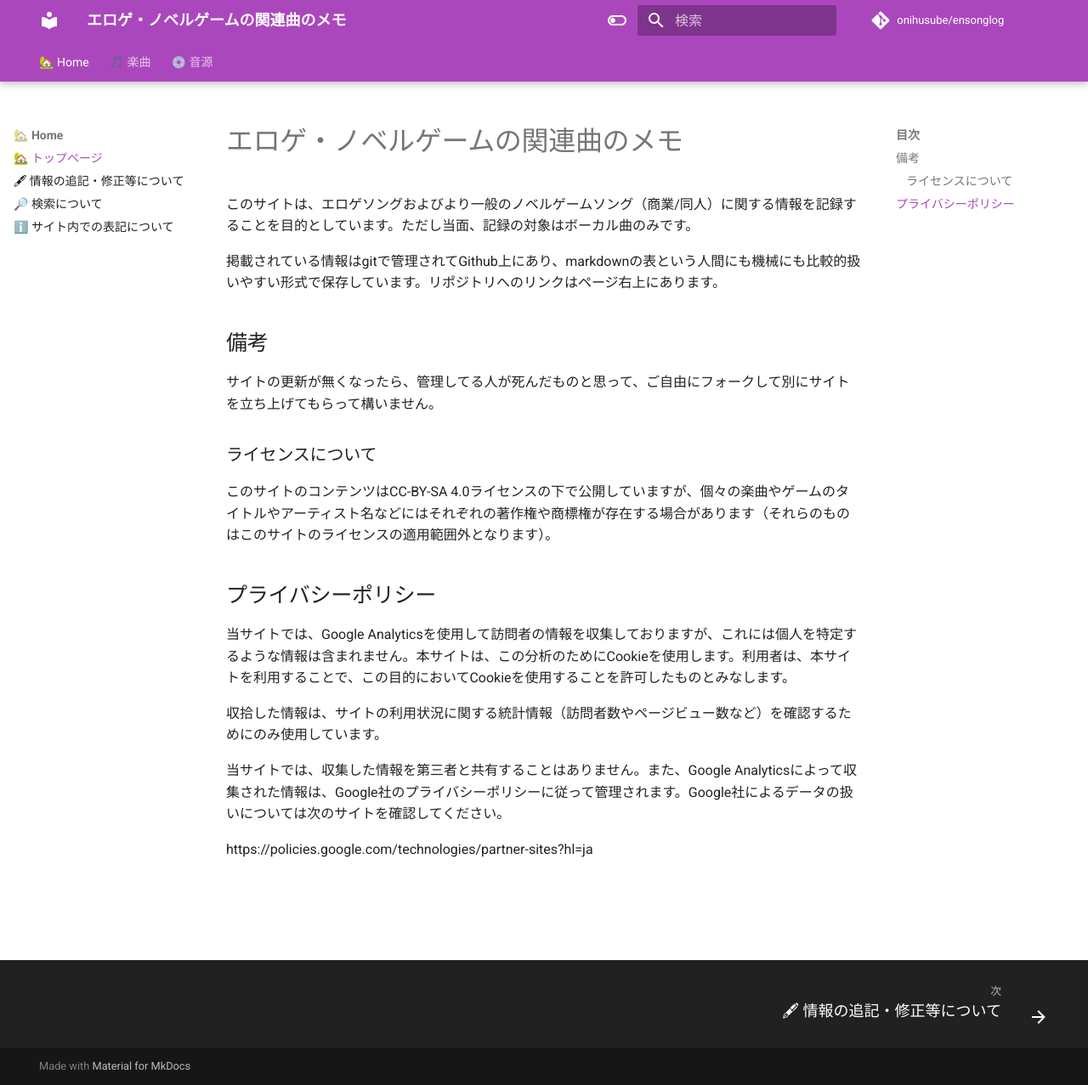
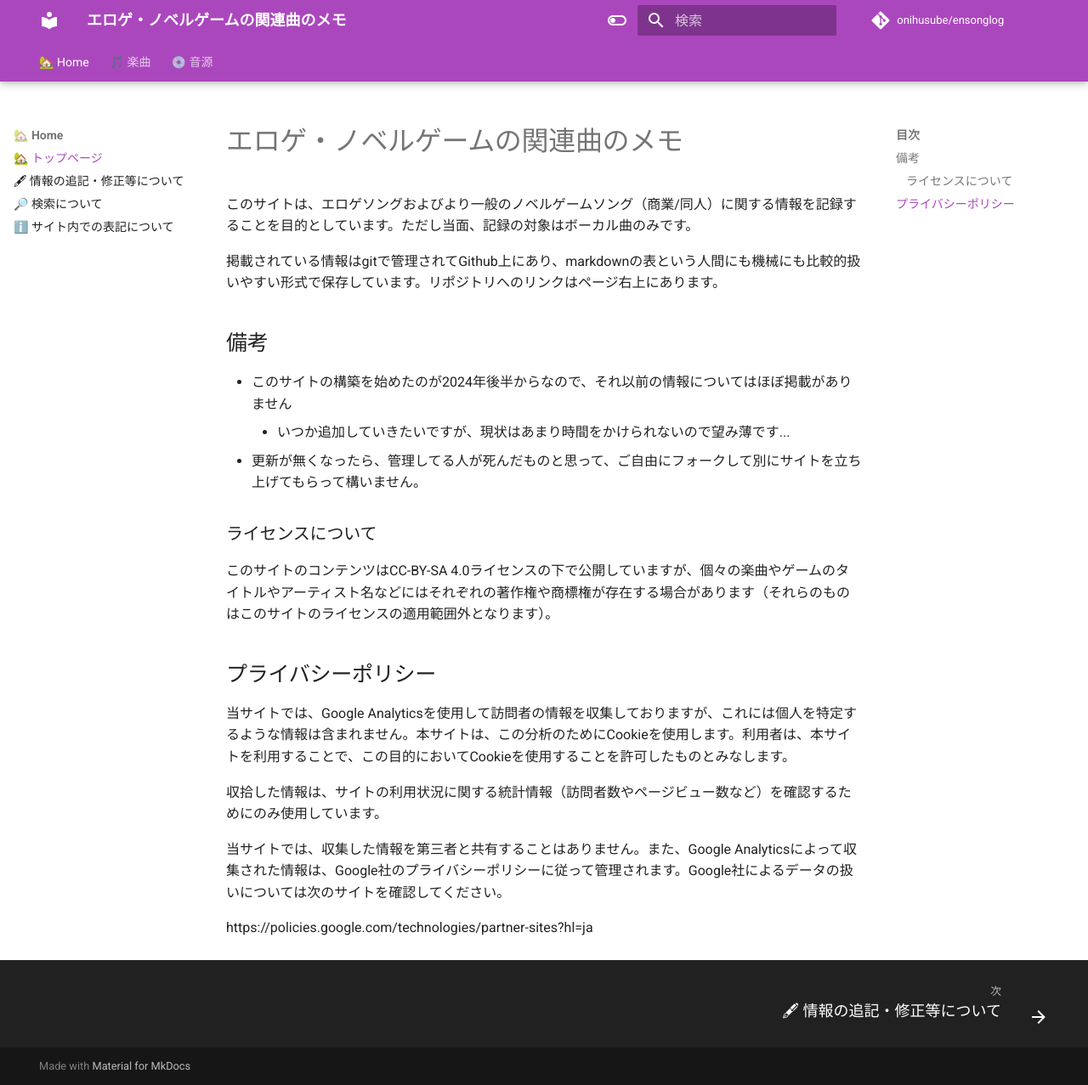
Before and after one commit to onihusube/ensonglog, an MkDocs documentation site: the page built from docs/index.md, in a window 1280 px wide and 1277 px high. Shown: the whole window at 85% size. Built offline with MkDocs 1.6.1 and Material for MkDocs 9.7.7, drawn with Linux system fonts in a browser that asks for light colours; comment, search, counter and statistics services are not loaded.

Commit message:
備考に追記

```diff
--- a/docs/index.md
+++ b/docs/index.md
@@ -6,7 +6,9 @@
 
 ## 備考
 
-サイトの更新が無くなったら、管理してる人が死んだものと思って、ご自由にフォークして別にサイトを立ち上げてもらって構いません。
+- このサイトの構築を始めたのが2024年後半からなので、それ以前の情報についてはほぼ掲載がありません
+    - いつか追加していきたいですが、現状はあまり時間をかけられないので望み薄です...
+- 更新が無くなったら、管理してる人が死んだものと思って、ご自由にフォークして別にサイトを立ち上げてもらって構いません。
 
 ### ライセンスについて
 
```
